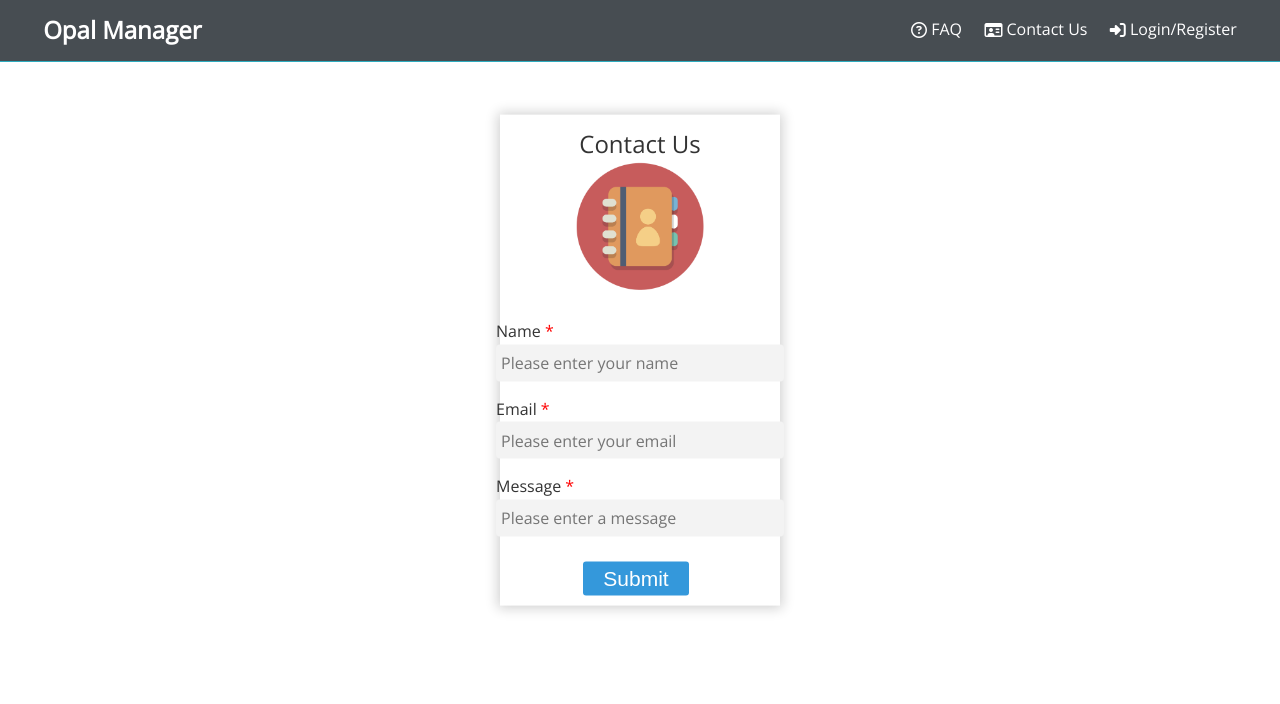
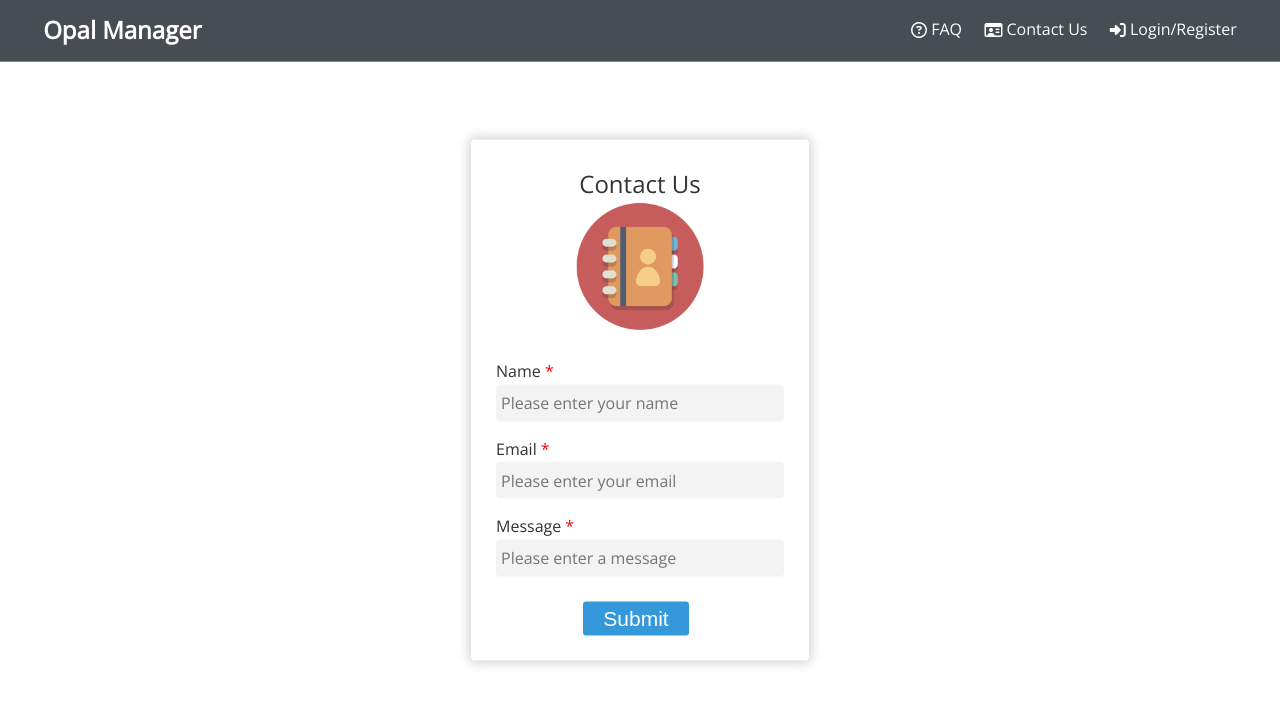
Before and after one commit to dsingo/asd-project, a React (Create React App) app in the folder frontend/: page /contactus in a window 1280 px wide. Shown: the top 704 px of the page. Built offline with nearby package versions, Linux system fonts and the light colour scheme; no server answers.

Commit message:
Change size of background
Change the size of the rectangle around the contact us form as it wasnt dynamically changing for different screen sizes

```diff
--- a/frontend/src/components/layout/Contact.js
+++ b/frontend/src/components/layout/Contact.js
@@ -32,7 +32,7 @@ const Contact = ({ setAlert }) => {
 
   return (
     <div className="contact">
-      <div className="rect">
+      <div className="contactrect">
         <form className="base-rect" onSubmit={(e) => onSubmit(e)}>
           <div className="heading">Contact Us</div>
           <div className="image">
@@ -69,7 +69,7 @@ const Contact = ({ setAlert }) => {
                   Message<span> *</span>
                 </label>
                 <input
-                  className="input"
+                  className="input message"
                   type="text"
                   name="message"
                   placeholder="Please enter a message"
--- a/frontend/src/components/layout/Contact.scss
+++ b/frontend/src/components/layout/Contact.scss
@@ -10,12 +10,24 @@ span {
 
 .contact {
     justify-content: center;
-    align-items: center;
     position: absolute;
-    top: 45%;
-    z-index: 99;
+    top: 50%;
     left: 50%;
     -ms-transform: translate(-50%, -50%);
     transform: translate(-50%, -50%);
-    width: 25%;
 }
+
+.contactrect {
+    display: flex;
+    justify-content: center;
+    align-items: center;
+    background-color: #fff;
+    box-shadow: 0px 0px 12px 2px rgba(15, 15, 15, 0.2);
+    border-radius: 4px;
+    position: relative;
+    z-index: 99;
+    width: 100%;
+    height: 67%;
+    z-index: 99;
+    padding: 25px;
+}
```
